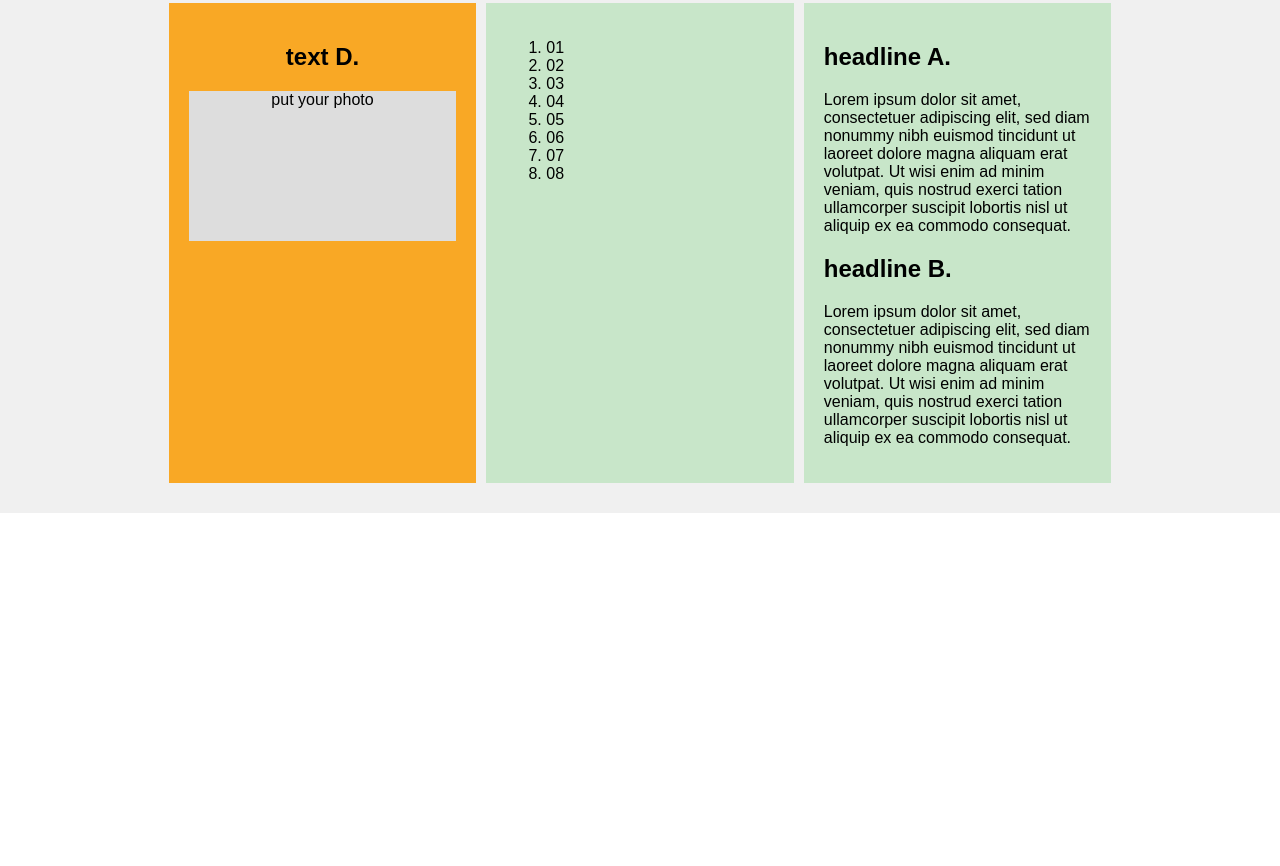
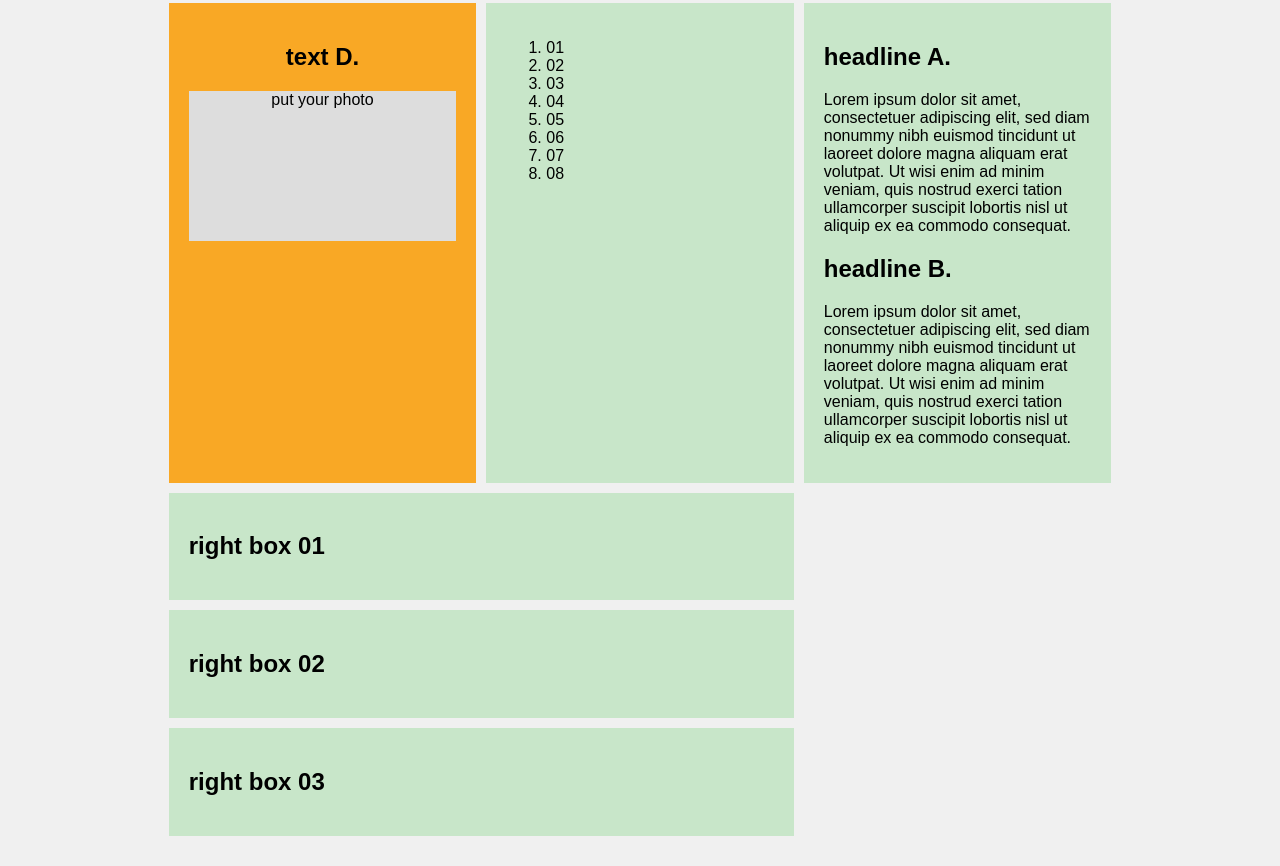
Before and after one commit to jankl085/CSS-grid-project-, a plain HTML site: page images/index.html in a window 1280 px wide. Shown: the part 295-1161 px from the top of the page. Before the commit the page ends 808 px from the top, so only its background shows below. Drawn offline with Linux system fonts and the light colour scheme.

Commit message:
add footer and right box

```diff
--- a/images/index.html
+++ b/images/index.html
@@ -59,3 +59,28 @@
                 <h2>headline B.</h2>
                 <p>Lorem ipsum dolor sit amet, consectetuer adipiscing elit, sed diam nonummy nibh euismod tincidunt ut laoreet dolore magna aliquam erat volutpat. Ut wisi enim ad minim veniam, quis nostrud exerci tation ullamcorper suscipit lobortis nisl ut aliquip ex ea commodo consequat.</p>
             </div>
+
+            <div class="right-box">
+                <h2>right box 01</h2>
+            </div>
+
+
+            <div class="right-box">
+                <h2>right box 02</h2>
+            </div>
+
+
+            <div class="right-box">
+                <h2>right box 03</h2>
+            </div>
+        </div>
+
+
+        <footer>
+            <h2>footer</h2>
+        </footer>
+    </div>
+
+
+</body>
+</html>
--- a/images/styles.css
+++ b/images/styles.css
@@ -35,3 +35,7 @@ body {
     height: 150px;
     margin: 20px auto;
 }
+
+.right-box {
+    grid-column: span 2;
+}
```
